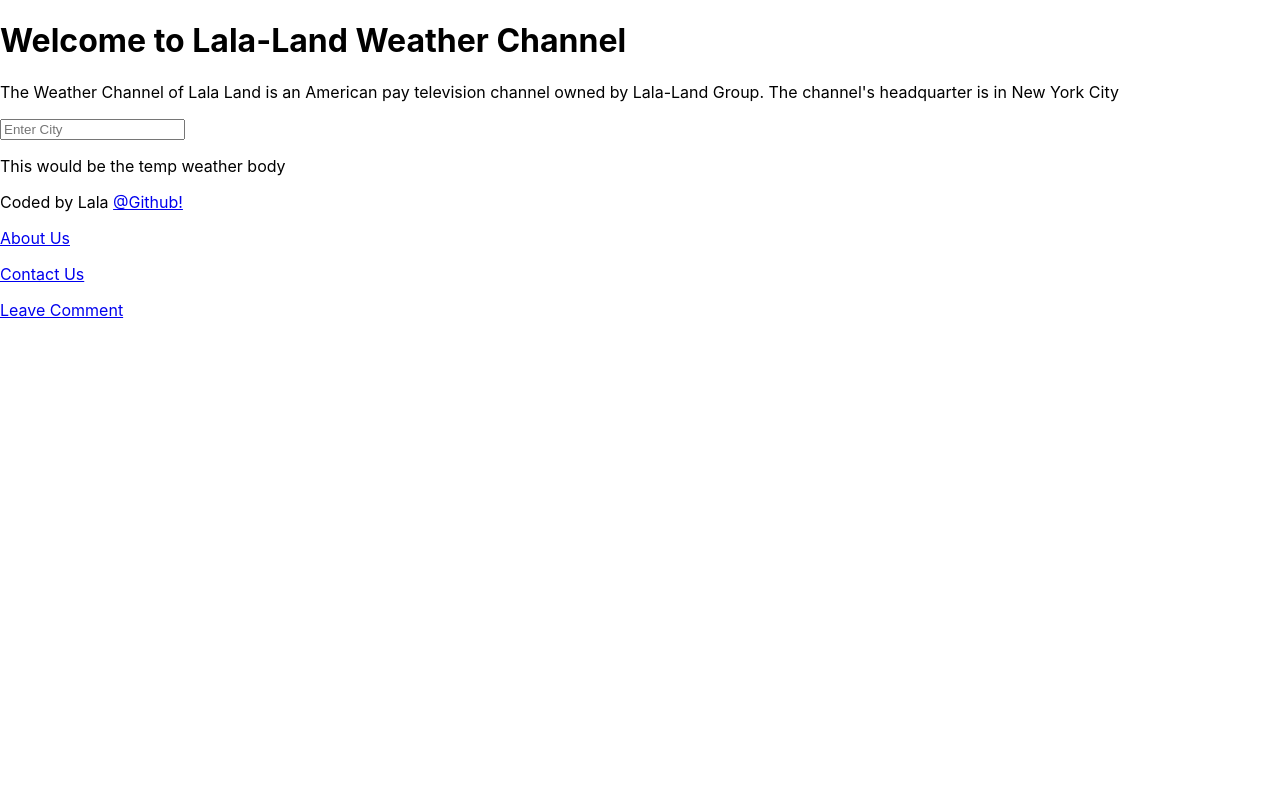
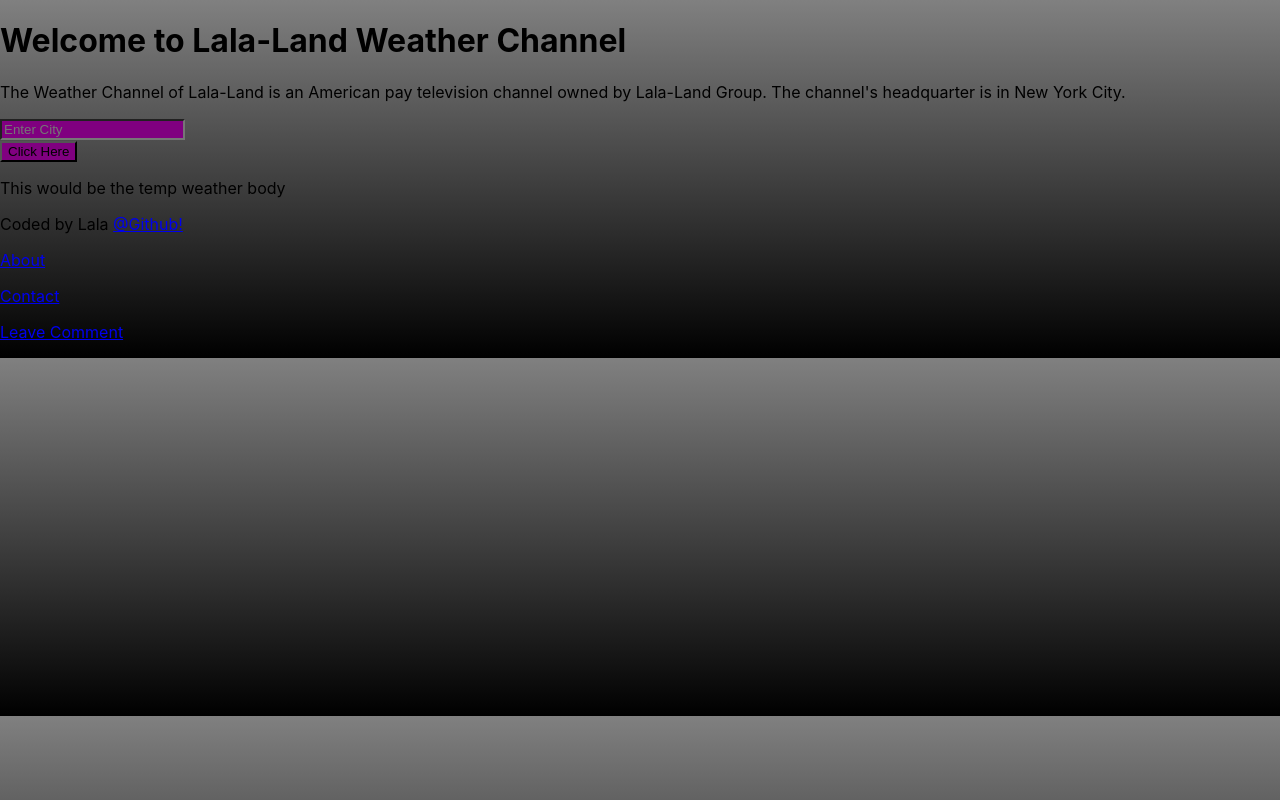
Before and after one commit to laviniaruiz/mod22, a React (Create React App) app: page / in a window 1280 px wide. Built offline with nearby package versions, Linux system fonts and the light colour scheme.

Commit message:
css added

```diff
--- a/package.json
+++ b/package.json
@@ -9,6 +9,7 @@
     "axios": "^1.3.4",
     "react": "^18.2.0",
     "react-dom": "^18.2.0",
+    "react-router-dom": "^6.8.2",
     "react-scripts": "5.0.1",
     "web-vitals": "^2.1.4"
   },
--- a/src/components/Header.js
+++ b/src/components/Header.js
@@ -21,11 +21,12 @@ export default function Header() {
 
     return (
       <div className="container">
-        <input className="input" placeholder="Enter City" onChange={e => setCity(e.target.value)} value={city}
-        />
-      {/* fetch(`https://api.openweathermap.org/data/2.5/weather?q=${city}&appid=${apiKey}`).then( */}
+        <input className="input" placeholder="Enter City" />
 
+        <div className="container">
+          <input className="input" type="button" value="Click Here" />
 
+        </div>
       </div>
     );
   }
--- a/src/components/Nav.js
+++ b/src/components/Nav.js
@@ -3,8 +3,8 @@ export default function Nav() {
       <div className="nav">
 
         <h1>Welcome to Lala-Land Weather Channel</h1>
-        <p>The Weather Channel of Lala Land is an American pay television channel owned by
-        Lala-Land Group. The channel's headquarter is in New York City</p>
+        <p>The Weather Channel of Lala-Land is an American pay television channel owned by
+        Lala-Land Group. The channel's headquarter is in New York City.</p>
 
       </div>
     );
--- a/src/index.css
+++ b/src/index.css
@@ -5,9 +5,13 @@ body {
     sans-serif;
   -webkit-font-smoothing: antialiased;
   -moz-osx-font-smoothing: grayscale;
+  background: linear-gradient(gray, black) ;
 }
 
 code {
   font-family: source-code-pro, Menlo, Monaco, Consolas, 'Courier New',
     monospace;
 }
+.input {
+  background-color: purple;
+}
--- a/src/pages/About.js
+++ b/src/pages/About.js
@@ -8,7 +8,7 @@ function About() {
           {" "}
            <a href="https://github.com/laviniaruiz/mod2project">
             {" "}
-            About Us {" "}
+            About {" "}
           </a>{" "}
 
         </p>
--- a/src/pages/Contact.js
+++ b/src/pages/Contact.js
@@ -7,7 +7,7 @@ function Contact() {
           {" "}
            <a href="https://github.com/laviniaruiz/mod2project">
             {" "}
-            Contact Us {" "}
+            Contact {" "}
           </a>{" "}
 
         </p>
```
Also changed, not shown: src/App.js (+6 -2 lines), src/index.js (+4 -3 lines), 2 other files (tests, documents, lock files or other folders).
